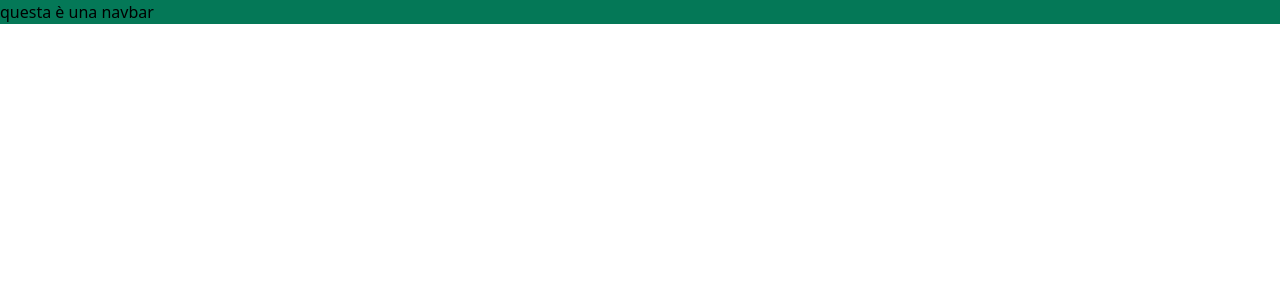
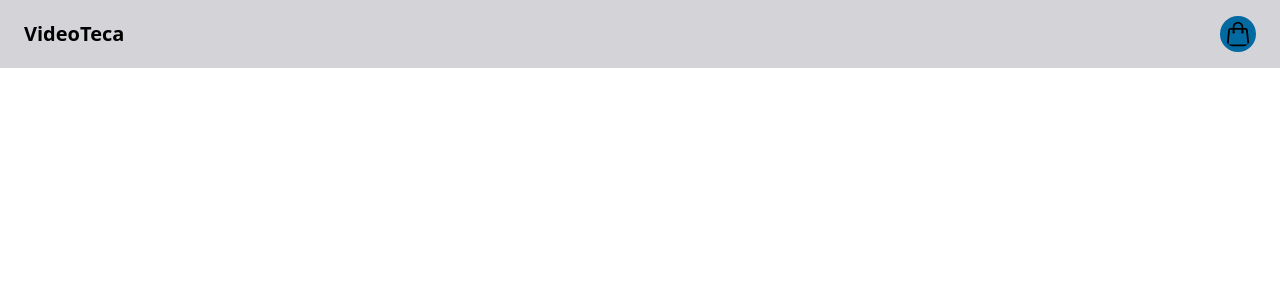
Before and after one commit to FlavioScimeca/AreaSeb-React, a React (Vite) app: page / in a window 1280 px wide. Shown: the top 300 px of the page. Built offline with nearby package versions, Linux system fonts and the light colour scheme.

Commit message:
added HeroIcons && finished the Header

```diff
--- a/package.json
+++ b/package.json
@@ -9,6 +9,7 @@
     "preview": "vite preview"
   },
   "dependencies": {
+    "@heroicons/react": "^2.0.17",
     "react": "^18.2.0",
     "react-dom": "^18.2.0"
   },
--- a/src/App.jsx
+++ b/src/App.jsx
@@ -3,7 +3,6 @@ import Header from './components/header';
 function App() {
   return (
     <main>
-      {/* //? Navbar */}
       <Header />
     </main>
   );
--- a/src/components/Header.jsx
+++ b/src/components/Header.jsx
@@ -1,5 +1,15 @@
 import React from 'react';
+import { ShoppingBagIcon } from '@heroicons/react/24/outline';
 
 export default function Header() {
-  return <div className="bg-emerald-700">questa è una navbar</div>;
+  return (
+    <div className="bg-zinc-300 flex justify-between items-center py-4 px-6 ">
+      <div>
+        <p className="text-xl font-semibold">VideoTeca</p>
+      </div>
+      <div>
+        <ShoppingBagIcon className="h-9 w-9 p-1 bg-sky-700 rounded-full" />
+      </div>
+    </div>
+  );
 }
```
Also changed, not shown: 2 other files (tests, documents, lock files or other folders).
